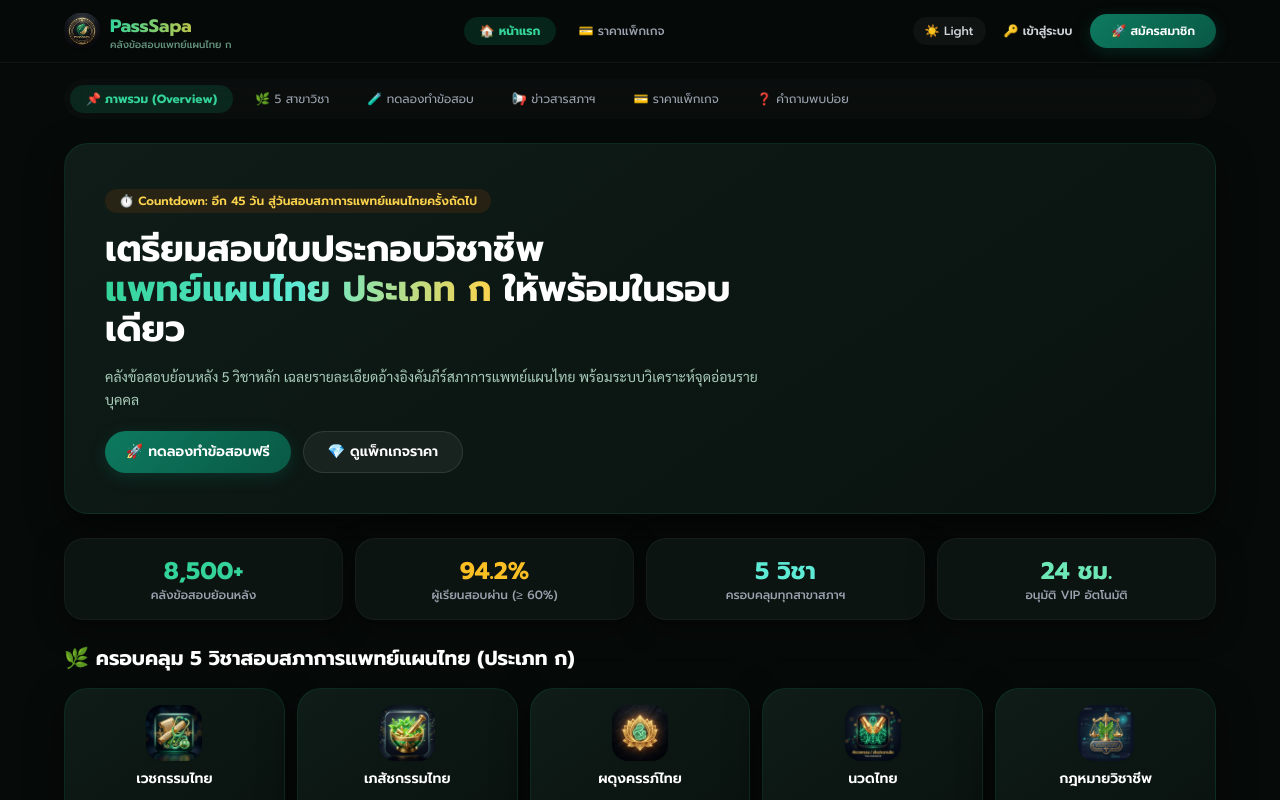
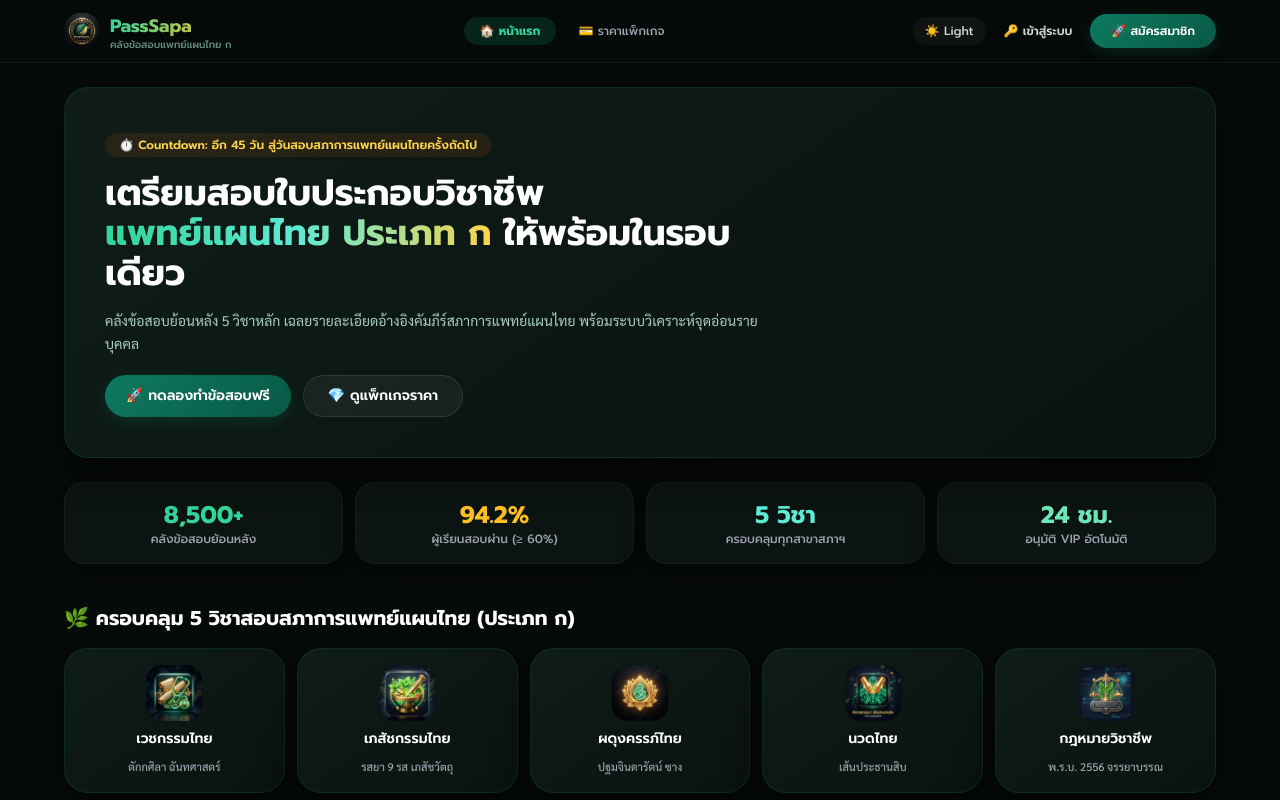
Before and after one commit to klim-w/passsapa, a Next.js app: page / in a window 1280 px wide. Shown: the top 800 px of the page. Built offline with nearby package versions, Linux system fonts and the light colour scheme.

Commit message:
remove_double_stacked_subtab_bar_for_clean_nav_architecture

```diff
--- a/src/features/landing/LandingPage.tsx
+++ b/src/features/landing/LandingPage.tsx
@@ -9,8 +9,6 @@ interface LandingPageProps {
 }
 
 export const LandingPage: React.FC<LandingPageProps> = ({ onNavigate, onOpenPayment }) => {
-  const [activeTab, setActiveTab] = useState<"overview" | "subjects" | "quiz" | "news" | "pricing" | "faq">("overview");
-
   // Demo Quiz State
   const demoQ = SAMPLE_QUESTIONS[0];
   const [selectedDemoOption, setSelectedDemoOption] = useState<string | null>(null);
@@ -44,65 +42,12 @@ export const LandingPage: React.FC<LandingPageProps> = ({ onNavigate, onOpenPaym
   ];
 
   return (
-    <div className="space-y-6 py-4 max-w-6xl mx-auto">
+    <div className="space-y-10 py-6 max-w-6xl mx-auto">
 
-      {/* Clean Rounded-Full Tab Navigation Bar */}
-      <div className="flex flex-wrap gap-1.5 bg-emerald-900/10 dark:bg-white/[0.02] p-1.5 rounded-full sticky top-16 z-40 backdrop-blur-md">
-        <button
-          onClick={() => setActiveTab("overview")}
-          className={`px-4 py-1.5 rounded-full text-xs font-heading transition-all ${
-            activeTab === "overview" ? "bg-emerald-800/15 dark:bg-emerald-500/15 text-emerald-900 dark:text-emerald-400 font-bold" : "text-slate-800 dark:text-gray-400 hover:text-emerald-900"
-          }`}
-        >
-          📌 ภาพรวม (Overview)
-        </button>
-        <button
-          onClick={() => setActiveTab("subjects")}
-          className={`px-4 py-1.5 rounded-full text-xs font-heading transition-all ${
-            activeTab === "subjects" ? "bg-emerald-800/15 dark:bg-emerald-500/15 text-emerald-900 dark:text-emerald-400 font-bold" : "text-slate-800 dark:text-gray-400 hover:text-emerald-900"
-          }`}
-        >
-          🌿 5 สาขาวิชา
-        </button>
-        <button
-          onClick={() => setActiveTab("quiz")}
-          className={`px-4 py-1.5 rounded-full text-xs font-heading transition-all ${
-            activeTab === "quiz" ? "bg-emerald-800/15 dark:bg-emerald-500/15 text-emerald-900 dark:text-emerald-400 font-bold" : "text-slate-800 dark:text-gray-400 hover:text-emerald-900"
-          }`}
-        >
-          🧪 ทดลองทำข้อสอบ
-        </button>
-        <button
-          onClick={() => setActiveTab("news")}
-          className={`px-4 py-1.5 rounded-full text-xs font-heading transition-all ${
-            activeTab === "news" ? "bg-emerald-800/15 dark:bg-emerald-500/15 text-emerald-900 dark:text-emerald-400 font-bold" : "text-slate-800 dark:text-gray-400 hover:text-emerald-900"
-          }`}
-        >
-          📢 ข่าวสารสภาฯ
-        </button>
-        <button
-          onClick={() => setActiveTab("pricing")}
-          className={`px-4 py-1.5 rounded-full text-xs font-heading transition-all ${
-            activeTab === "pricing" ? "bg-amber-700/15 dark:bg-amber-500/15 text-amber-900 dark:text-amber-300 font-bold" : "text-slate-800 dark:text-gray-400 hover:text-emerald-900"
-          }`}
-        >
-          💳 ราคาแพ็กเกจ
-        </button>
-        <button
-          onClick={() => setActiveTab("faq")}
-          className={`px-4 py-1.5 rounded-full text-xs font-heading transition-all ${
-            activeTab === "faq" ? "bg-emerald-800/15 dark:bg-emerald-500/15 text-emerald-900 dark:text-emerald-400 font-bold" : "text-slate-800 dark:text-gray-400 hover:text-emerald-900"
-          }`}
-        >
-          ❓ คำถามพบบ่อย
-        </button>
-      </div>
-
-      {/* 1. OVERVIEW TAB */}
-      {(activeTab === "overview" || activeTab === "subjects") && (
+      {/* SECTION 1: HERO & STATS */}
       <div className="space-y-6">
-          <section className="glass-panel-emerald p-6 md:p-10 space-y-4 rounded-3xl">
-            <div className="max-w-2xl space-y-4">
+        <section className="glass-panel-emerald p-6 md:p-10 space-y-4 rounded-3xl relative overflow-hidden">
+          <div className="max-w-2xl space-y-4 relative z-10">
             <div className="inline-flex items-center gap-2 px-3.5 py-1 rounded-full bg-amber-700/15 text-amber-900 dark:text-amber-300 text-xs font-heading font-semibold">
               ⏱️ Countdown: อีก 45 วัน สู่วันสอบสภาการแพทย์แผนไทยครั้งถัดไป
             </div>
@@ -119,12 +64,12 @@ export const LandingPage: React.FC<LandingPageProps> = ({ onNavigate, onOpenPaym
             </p>
 
             <div className="flex flex-wrap gap-3 pt-1">
-                <button onClick={() => onNavigate("exam")} className="btn-emerald text-sm py-2.5 px-6 rounded-full">
+              <button onClick={() => onNavigate("exam")} className="btn-emerald text-sm py-2.5 px-6 rounded-full shadow-lg">
                 🚀 ทดลองทำข้อสอบฟรี
               </button>
-                <button onClick={() => setActiveTab("pricing")} className="px-6 py-2.5 rounded-full bg-emerald-900/10 dark:bg-white/5 text-slate-900 dark:text-white font-heading text-sm hover:bg-emerald-900/20 dark:hover:bg-white/10 transition-all font-semibold border border-emerald-900/15 dark:border-white/10">
+              <a href="#pricing-section" className="px-6 py-2.5 rounded-full bg-emerald-900/10 dark:bg-white/5 text-slate-900 dark:text-white font-heading text-sm hover:bg-emerald-900/20 dark:hover:bg-white/10 transition-all font-semibold border border-emerald-900/15 dark:border-white/10 inline-flex items-center">
                 💎 ดูแพ็กเกจราคา
-                </button>
+              </a>
             </div>
           </div>
         </section>
@@ -149,10 +94,8 @@ export const LandingPage: React.FC<LandingPageProps> = ({ onNavigate, onOpenPaym
           </div>
         </section>
       </div>
-      )}
 
-      {/* 2. 5 SUBJECTS TAB */}
-      {(activeTab === "overview" || activeTab === "subjects") && (
+      {/* SECTION 2: 5 SUBJECTS */}
       <section className="space-y-4">
         <h2 className="text-xl font-bold font-heading flex items-center gap-2 m-0 text-slate-950 dark:text-white">
           🌿 ครอบคลุม 5 วิชาสอบสภาการแพทย์แผนไทย (ประเภท ก)
@@ -196,10 +139,8 @@ export const LandingPage: React.FC<LandingPageProps> = ({ onNavigate, onOpenPaym
           </div>
         </div>
       </section>
-      )}
 
-      {/* 3. DEMO QUIZ TAB */}
-      {(activeTab === "overview" || activeTab === "quiz") && (
+      {/* SECTION 3: DEMO QUIZ */}
       <section className="glass-panel-emerald p-6 space-y-4 rounded-3xl">
         <div className="flex items-center justify-between">
           <span className="text-xs font-heading bg-emerald-800/15 text-emerald-900 dark:text-emerald-300 px-3 py-1 rounded-full font-semibold">
@@ -250,10 +191,8 @@ export const LandingPage: React.FC<LandingPageProps> = ({ onNavigate, onOpenPaym
           </div>
         )}
       </section>
-      )}
 
-      {/* 4. NEWS TAB */}
-      {(activeTab === "news") && (
+      {/* SECTION 4: NEWS */}
       <section className="space-y-4">
         <h2 className="text-xl font-bold font-heading m-0 text-slate-950 dark:text-white">📢 ข่าวสารและประกาศผลสอบสภาการแพทย์แผนไทย</h2>
         <div className="grid grid-cols-1 md:grid-cols-3 gap-4">
@@ -268,11 +207,9 @@ export const LandingPage: React.FC<LandingPageProps> = ({ onNavigate, onOpenPaym
           ))}
         </div>
       </section>
-      )}
 
-      {/* 5. PRICING TAB */}
-      {(activeTab === "overview" || activeTab === "pricing") && (
-        <section className="space-y-4">
+      {/* SECTION 5: PRICING SECTION */}
+      <section id="pricing-section" className="space-y-4 pt-4">
         <h2 className="text-xl font-bold font-heading text-center m-0 text-slate-950 dark:text-white">💳 เลือกแพ็กเกจติวสอบ PassSapa</h2>
         <div className="grid grid-cols-1 md:grid-cols-3 gap-4">
           {SAMPLE_PACKAGES.map(pkg => (
@@ -292,10 +229,8 @@ export const LandingPage: React.FC<LandingPageProps> = ({ onNavigate, onOpenPaym
           ))}
         </div>
       </section>
-      )}
 
-      {/* 6. FAQ TAB */}
-      {(activeTab === "faq") && (
+      {/* SECTION 6: FAQ */}
       <section className="glass-panel p-6 space-y-4 rounded-3xl">
         <h2 className="text-xl font-bold font-heading text-center m-0 text-slate-950 dark:text-white">❓ คำถามที่พบบ่อย (FAQ)</h2>
         <div className="space-y-2">
@@ -307,7 +242,6 @@ export const LandingPage: React.FC<LandingPageProps> = ({ onNavigate, onOpenPaym
           ))}
         </div>
       </section>
-      )}
 
     </div>
   );
```
Lines whose indentation alone changed are shown as unchanged.
